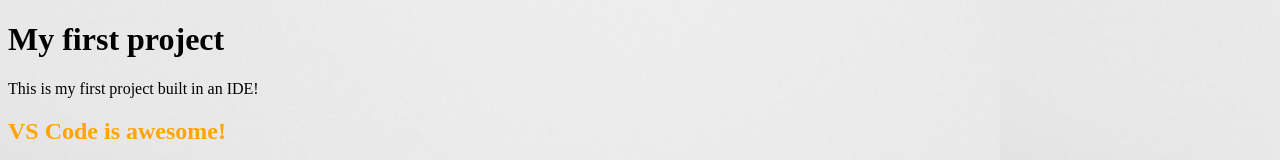
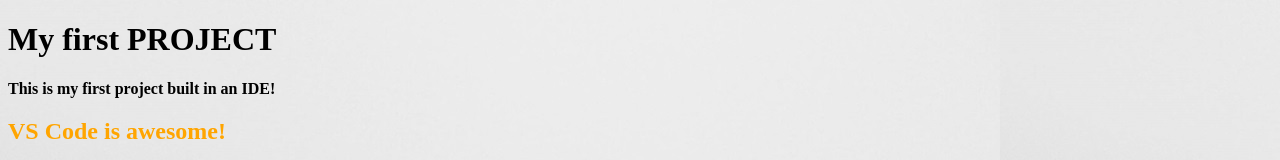
Before and after one commit to marijavelickovska/my-first-project, a plain HTML site: page index.html in a window 1280 px wide. Shown: the top 160 px of the page. Drawn offline with Linux system fonts and the light colour scheme.

```diff
--- a/assets/css/style.css
+++ b/assets/css/style.css
@@ -6,3 +6,7 @@
 h2 {
     color: orange;
 }
+
+p {
+    font-weight: bold;
+}
--- a/index.html
+++ b/index.html
@@ -7,7 +7,7 @@
     <title>Document</title>
   </head>
   <body>
-    <h1>My first project</h1>
+    <h1>My first PROJECT</h1>
     <p>This is my first project built in an IDE!</p>
     <h2>VS Code is awesome!</h2>
     <img src="assets/images/ci-logo.png" alt="logo" />
```
